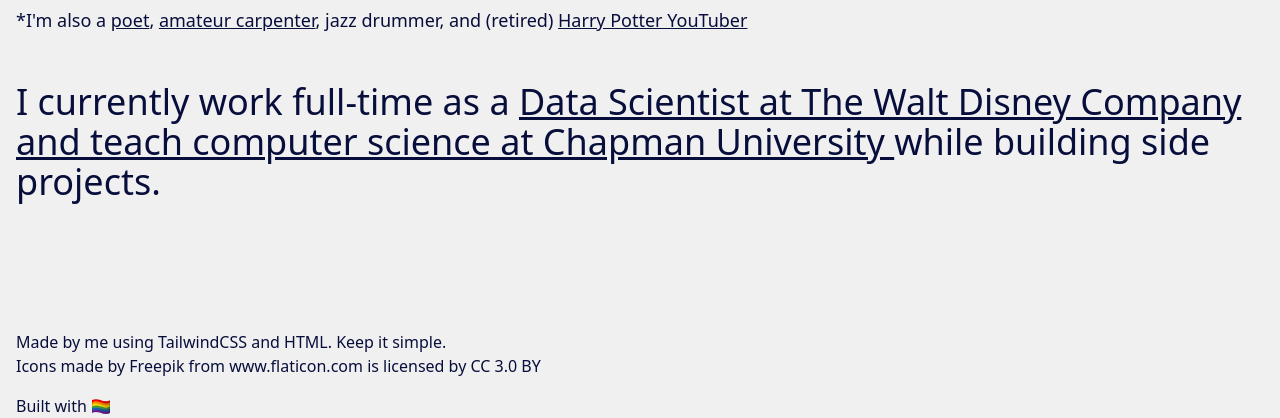
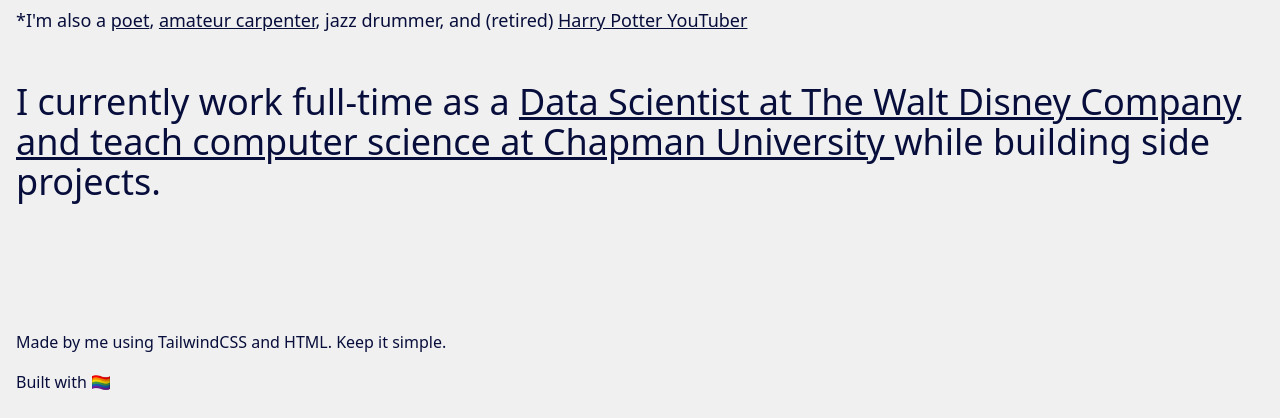
Before and after one commit to MurphyStudebaker/MurphyStudebaker.github.io, a plain HTML site: page index.html in a window 1280 px wide. Shown: the part 434-852 px from the top of the page. After the commit the page ends 828 px from the top, so only its background shows below. Drawn offline with nearby package versions, Linux system fonts and the light colour scheme.

Commit message:
removed disclaimed about icons

```diff
--- a/index.html
+++ b/index.html
@@ -41,7 +41,7 @@
       <div class="container mx-auto px-4 flex justify-between items-end">
         <div>
           <p> Made by me using <a href="https://sass-lang.com/"> TailwindCSS </a> and HTML. Keep it simple. </p>
-          <div>Icons made by <a href="http://www.freepik.com" title="Freepik">Freepik</a> from <a href="https://www.flaticon.com/" title="Flaticon">www.flaticon.com</a> is licensed by <a href="http://creativecommons.org/licenses/by/3.0/" title="Creative Commons BY 3.0" target="_blank">CC 3.0 BY</a></div>
+          <!-- <div>Icons made by <a href="http://www.freepik.com" title="Freepik">Freepik</a> from <a href="https://www.flaticon.com/" title="Flaticon">www.flaticon.com</a> is licensed by <a href="http://creativecommons.org/licenses/by/3.0/" title="Creative Commons BY 3.0" target="_blank">CC 3.0 BY</a></div> -->
           <p class="mt-4"><a href='buildwithpride.org'>Built with 🏳️‍🌈</a></p>
         </div>
         <!-- <div class="flex justify-end">
```
